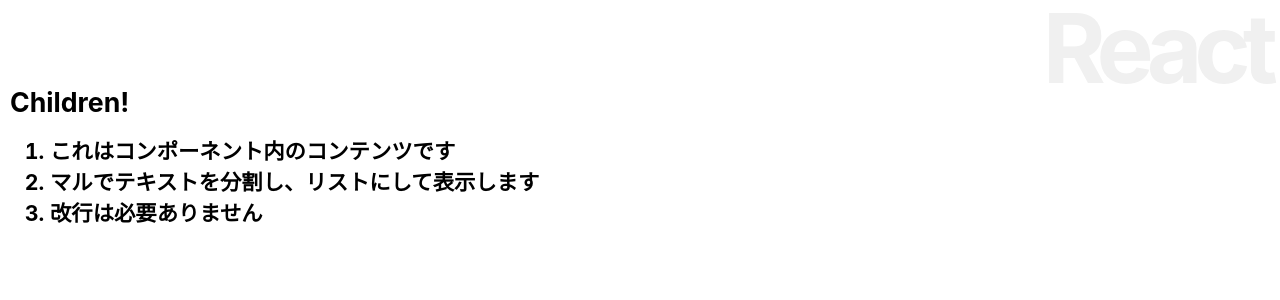
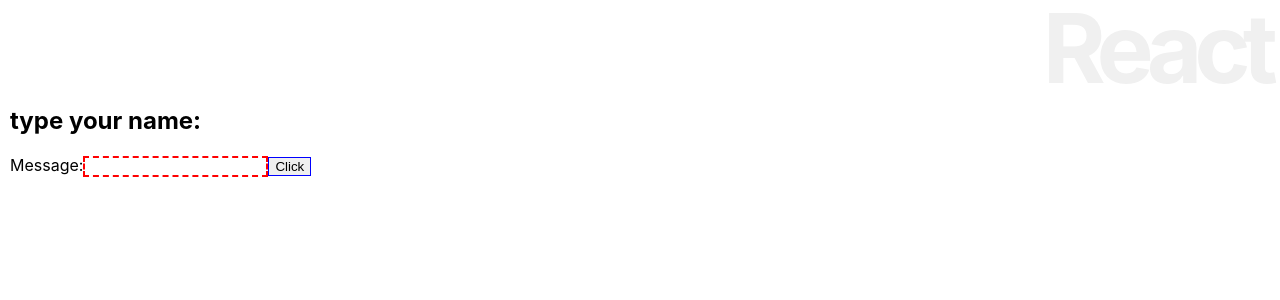
Before and after one commit to shunexe/react_training, a React (Create React App) app: page / in a window 1280 px wide. Shown: the top 300 px of the page. Built offline with nearby package versions, Linux system fonts and the light colour scheme.

Commit message:
フォーム入力の実装

```diff
--- a/src/App.css
+++ b/src/App.css
@@ -55,3 +55,11 @@
   color:#666;
   font-size:16pt;
 }
+
+input:invalid{
+  border: 2px dashed red;
+}
+
+input:valid{
+  border: 1px solid blue;
+}
--- a/src/App.js
+++ b/src/App.js
@@ -35,50 +35,17 @@
   render(){
     return <div>
       <h1>React</h1>
-      <Message title="Children!" >
-        これはコンポーネント内のコンテンツです。
-        マルでテキストを分割し、リストにして表示します。
-        改行は必要ありません。
-      </Message>
+      <h2>{this.state.message}</h2>
+      <form onSubmit={this.doSubmit}>
+        <label>
+          <span style={this.inputStyle}></span>Message:
+          <input type="text" style={this.inputStyle} onChange={this.doChange} required pattern="[A-Za-z _,.]+"/>
+        </label>
+        <input type="submit" style={this.inputStyle} value="Click" />
+      </form>
     </div>;
   }
 }
 
-class Message extends Component{
-  li = {
-    fontSize:"16pt",
-    fontWeight:"bold",
-    color:"#06",
-    margin:"0px",
-    padding:"0px"
-  }
-
-  h2 = {
-    fontSize:"20pt",
-    fontWeight:"bold",
-    color:"#06",
-    margin:"0px",
-    padding:"0px"
-  }
-
-  render(){
-    let content = this.props.children;
-    let arr = content.split('。');
-    let arr2 = [];
-    for(let i=0;i<arr.length;i++){
-      if(arr[i].trim() != ''){
-        arr2.push(arr[i]);
-      }
-    }
-    let list = arr2.map((value,key)=>(
-      <li style={this.li} key={key}>{value}</li>
-    ));
-    return <div>
-      <h2 style={this.h2}>{this.props.title}</h2>
-      <ol>{list}</ol>
-    </div>
-  }
-
-}
 
 export default App;
```
